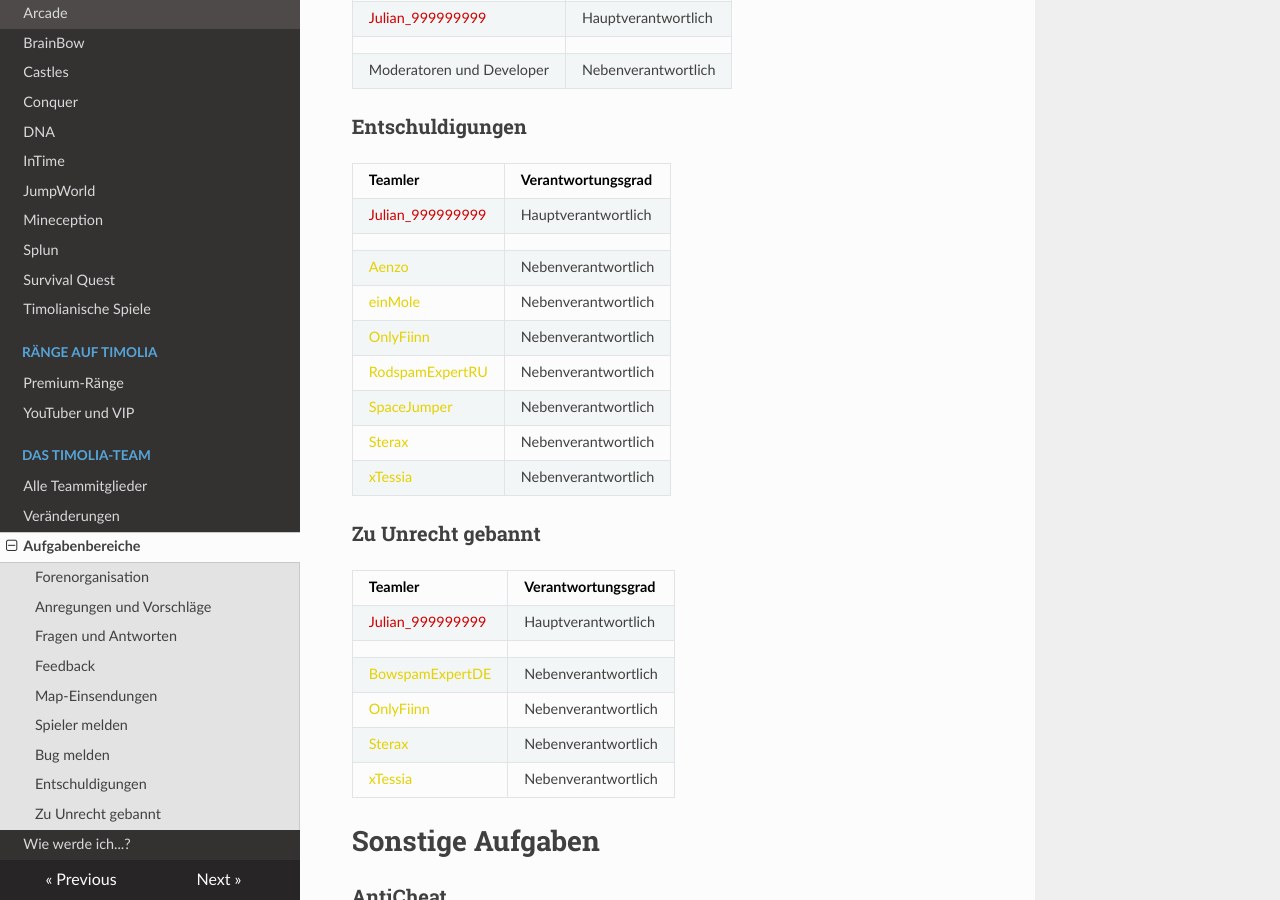
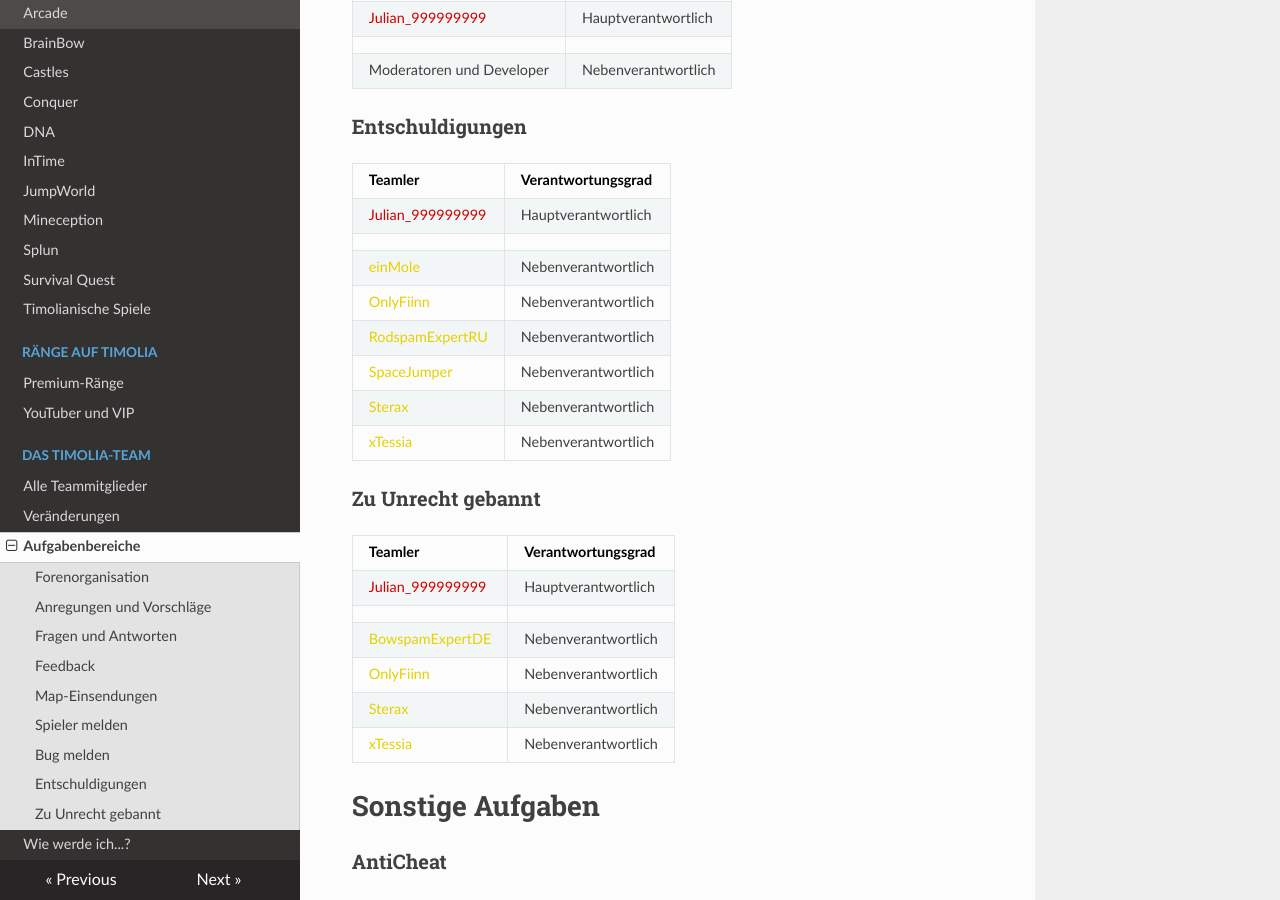
Before and after one commit to TimoliaDE/HowTo, an MkDocs documentation site: the page built from docs/team/responsibilities.md, in a window 1280 px wide and 900 px high, scrolled down 1966 px. Built offline with MkDocs 1.6.1, drawn with Linux system fonts in a browser that asks for light colours; nearby versions of some CDN libraries; old or Windows-style settings are respelled for this version of MkDocs.

Commit message:
Update responsibilities.md

```diff
--- a/docs/team/responsibilities.md
+++ b/docs/team/responsibilities.md
@@ -72,7 +72,6 @@ Die Verantwortlichen für die Forenorganisation kümmern sich sowohl um den Aufb
 | ------ | ------ |
 |<span style="color:#CF0101">Julian_999999999</span> | Hauptverantwortlich |
 | | |
-|<span style="color:#E4D100">Aenzo</span> | Nebenverantwortlich |
 |<span style="color:#E4D100">einMole</span> | Nebenverantwortlich |
 |<span style="color:#E4D100">OnlyFiinn</span> | Nebenverantwortlich |
 |<span style="color:#E4D100">RodspamExpertRU</span> | Nebenverantwortlich |
```
